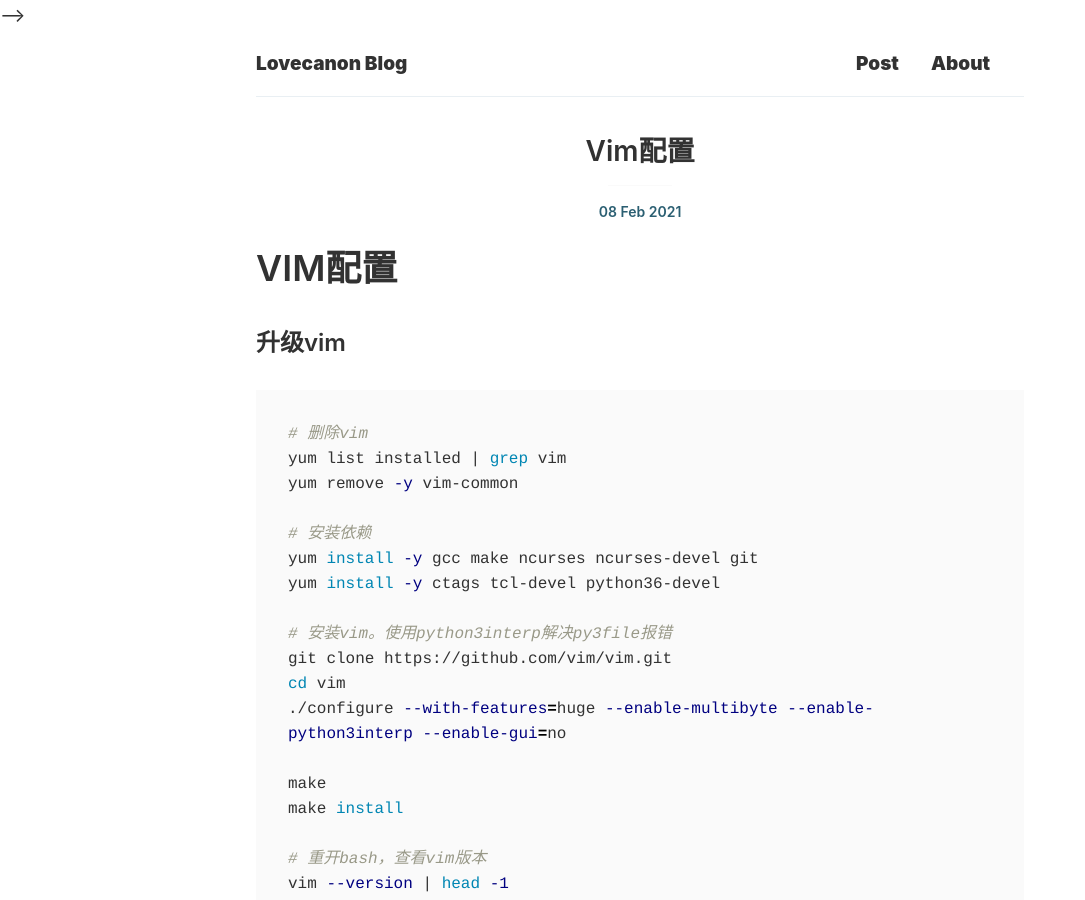
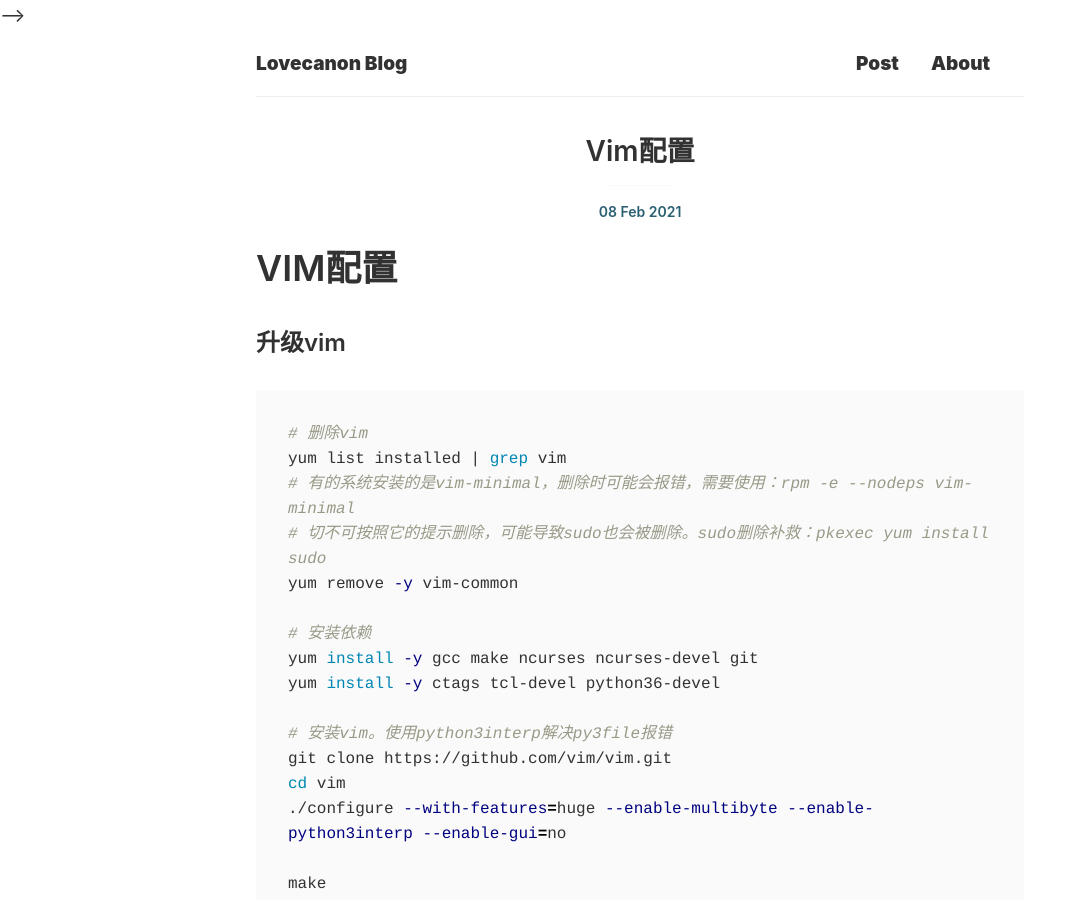
Before and after one commit to Lovecanon/lovecanon.github.io, a Jekyll site: the page built from _posts/2021-2-8-VIM配置.md, in a window 1280 px wide and 900 px high. Shown: the whole window, without its empty margins (0-1085 px from the left). Built offline with Jekyll 4.4.1, drawn with Linux system fonts in a browser that asks for light colours; our own code applies the rules of GitHub Pages for plain Markdown files.

Commit message:
update vim

````diff
--- a/_posts/2021-2-8-VIM配置.md
+++ b/_posts/2021-2-8-VIM配置.md
@@ -6,6 +6,8 @@
 ```bash
 # 删除vim
 yum list installed | grep vim
+# 有的系统安装的是vim-minimal，删除时可能会报错，需要使用：rpm -e --nodeps vim-minimal
+# 切不可按照它的提示删除，可能导致sudo也会被删除。sudo删除补救：pkexec yum install sudo
 yum remove -y vim-common
 
 # 安装依赖
````
